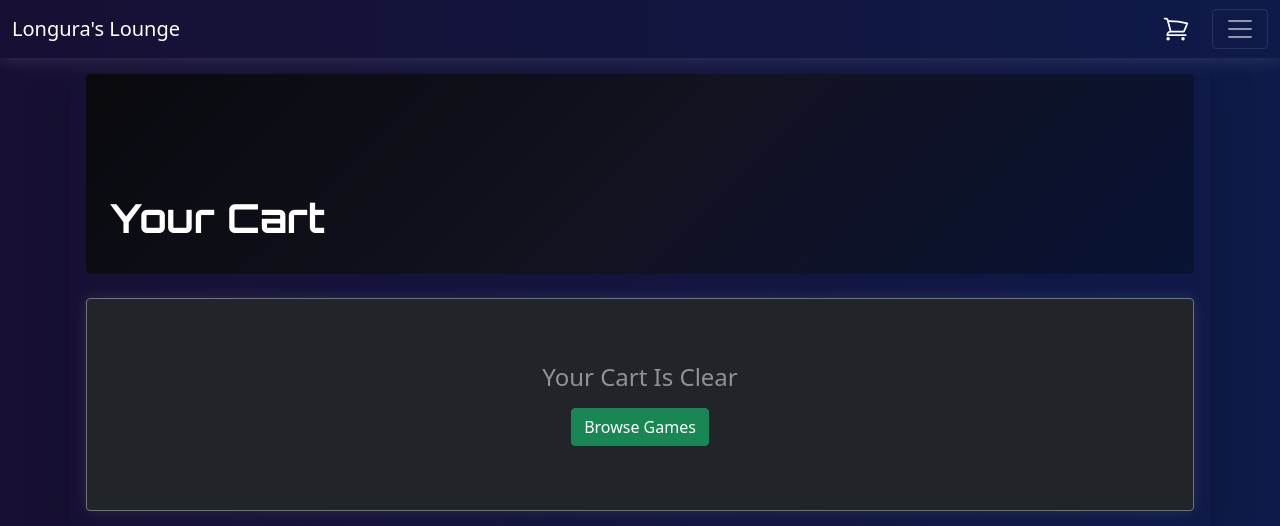
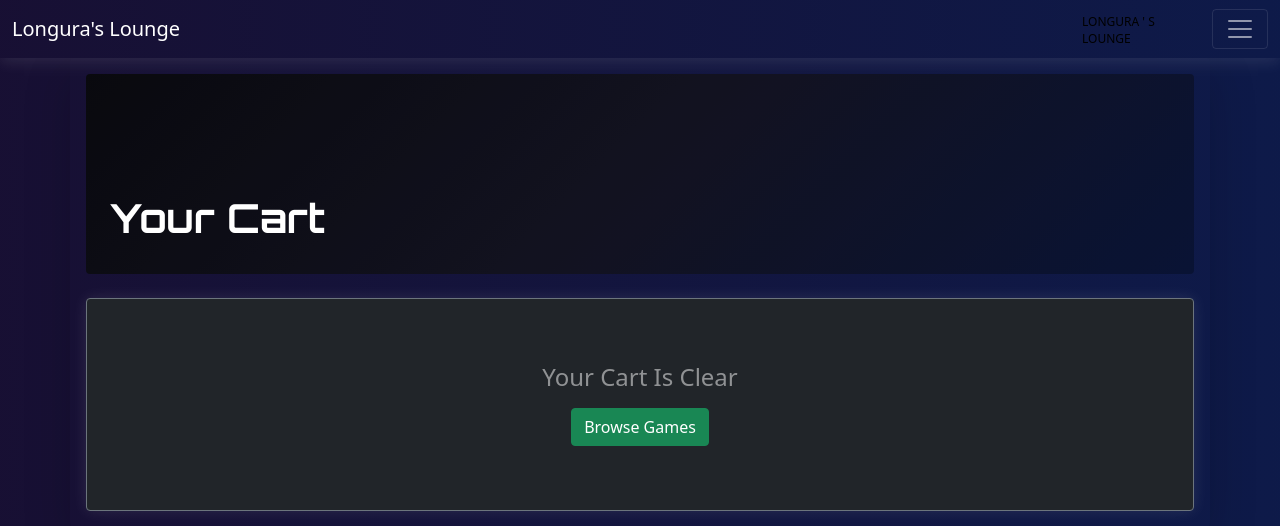
Before and after one commit to Longura1124/longuras-lounge, a Flask app: page /cart in a window 1280 px wide. Shown: the top 526 px of the page. Run offline with Flask 3, Linux system fonts and the light colour scheme.

Commit message:
file name change

```diff
--- a/templates/base.html
+++ b/templates/base.html
@@ -25,10 +25,13 @@
                    style="background: transparent; border: none; padding: 6px; height: 42px;"
                    title="View Cart">
 
-                    <svg xmlns="http://www.w3.org/2000/svg" fill="none" viewBox="0 0 24 24" stroke-width="1.5"
-                         stroke="currentColor" class="text-white" style="width: 28px; height: 28px;">
-                        <path stroke-linecap="round" stroke-linejoin="round"
-                              d="M2.25 3h1.386c.51 0 .955.343 1.087.835l.383 1.437M7.5 14.25a3 3 0 0 0-3 3h15.75m-12.75-3h11.218c1.121-2.3 2.1-4.684 2.924-7.138a60.114 60.114 0 0 0-16.536-1.84M7.5 14.25L5.106 5.272M6 20.25a.75.75 0 1 1-1.5 0 .75.75 0 0 1 1.5 0Zm12.75 0a.75.75 0 1 1-1.5 0 .75.75 0 0 1 1.5 0Z"/>
+                    <svg class="lockup" viewBox="0 0 220 64" height="48" role="img" aria-label="Longura's Lounge">
+                        <use href="#sofa-icon" x="0" y="0" width="64" height="64"></use>
+                        <text x="76" y="28" class="wm">LONGURA
+                            <tspan class="ac">'</tspan>
+                            S
+                        </text>
+                        <text x="76" y="50" class="wm">LOUNGE</text>
                     </svg>
 
                     {% set cart_count = session.get('cart', {}).values() | sum %}
@@ -63,7 +66,9 @@
                         <ul class="dropdown-menu" aria-labelledby="navbarDropdown">
                             <li><a class="dropdown-item" href="{{ url_for('login') }}">Login</a></li>
                             <li><a class="dropdown-item" href="{{ url_for('register') }}">Register</a></li>
-                            <li><hr class="dropdown-divider"></li>
+                            <li>
+                                <hr class="dropdown-divider">
+                            </li>
                             <li><a class="dropdown-item" href="#">Log out</a></li>
                         </ul>
                     </li>
```
Also changed, not shown: templates/login.html (renamed from templates/Login.html).
